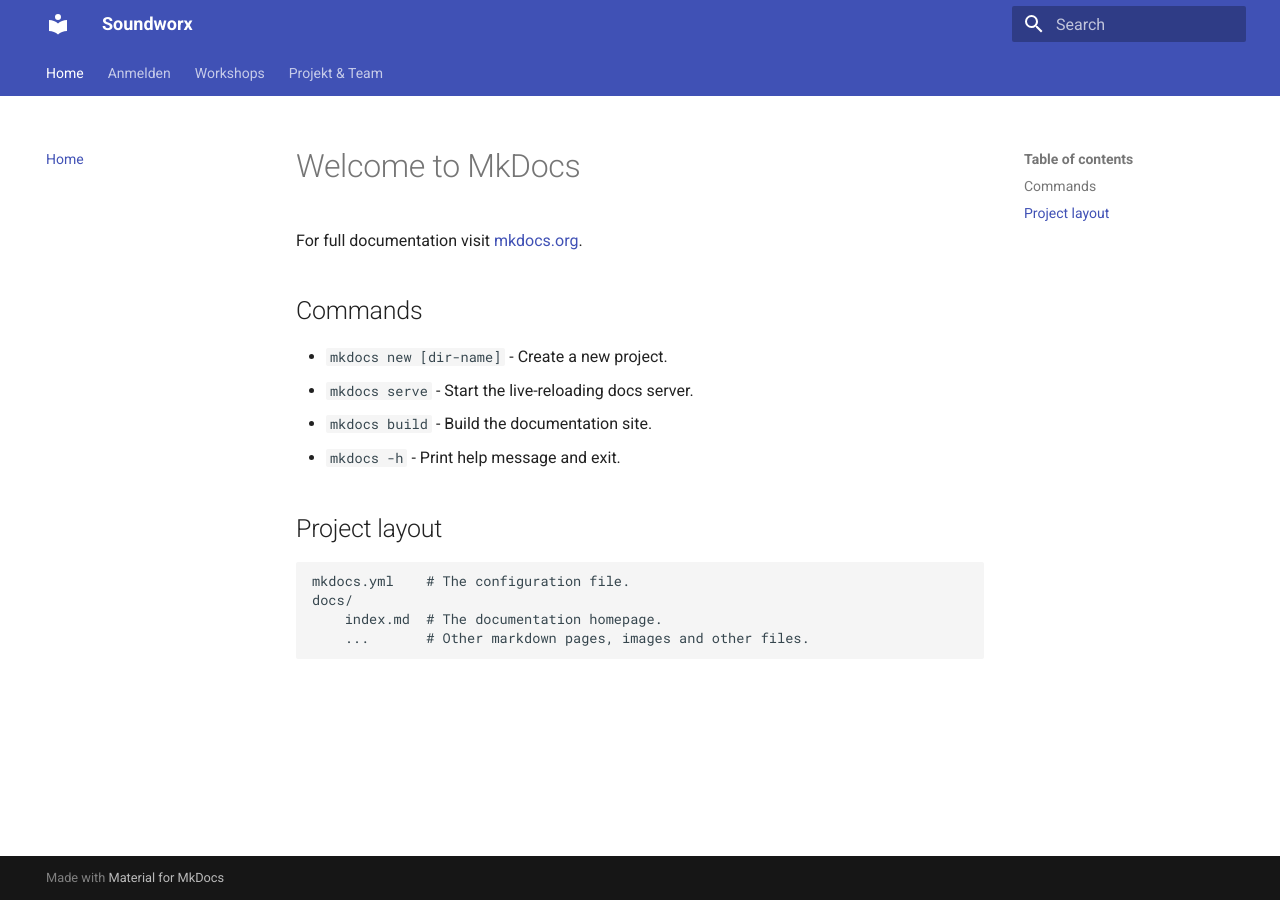
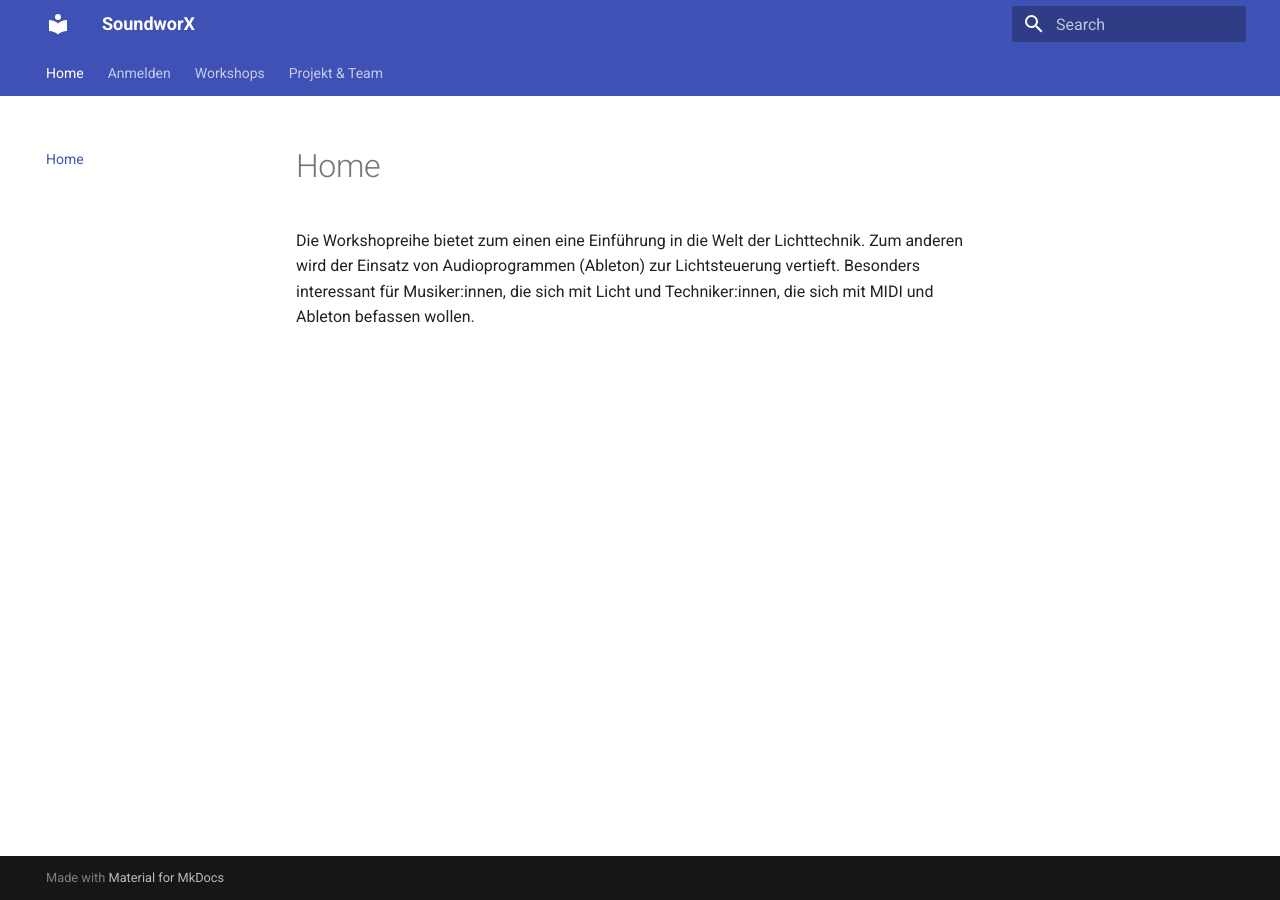
Before and after one commit to fuef-festival/soundworx, an MkDocs documentation site: the page built from docs/index.md, in a window 1280 px wide. Built offline with MkDocs 1.6.1 and Material for MkDocs 9.7.7, drawn with Linux system fonts in a browser that asks for light colours.

Commit message:
home page

```diff
--- a/docs/index.md
+++ b/docs/index.md
@@ -1,17 +1 @@
-# Welcome to MkDocs
-
-For full documentation visit [mkdocs.org](https://www.mkdocs.org).
-
-## Commands
-
-* `mkdocs new [dir-name]` - Create a new project.
-* `mkdocs serve` - Start the live-reloading docs server.
-* `mkdocs build` - Build the documentation site.
-* `mkdocs -h` - Print help message and exit.
-
-## Project layout
-
-    mkdocs.yml    # The configuration file.
-    docs/
-        index.md  # The documentation homepage.
-        ...       # Other markdown pages, images and other files.
+Die Workshopreihe bietet zum einen eine Einführung in die Welt der Lichttechnik. Zum anderen wird der Einsatz von Audioprogrammen (Ableton) zur Lichtsteuerung vertieft. Besonders interessant für Musiker:innen, die sich mit Licht und Techniker:innen, die sich mit MIDI und Ableton befassen wollen.
--- a/mkdocs.yml
+++ b/mkdocs.yml
@@ -1,4 +1,4 @@
-site_name: Soundworx
+site_name: SoundworX
 
 theme:
   name: material
```
